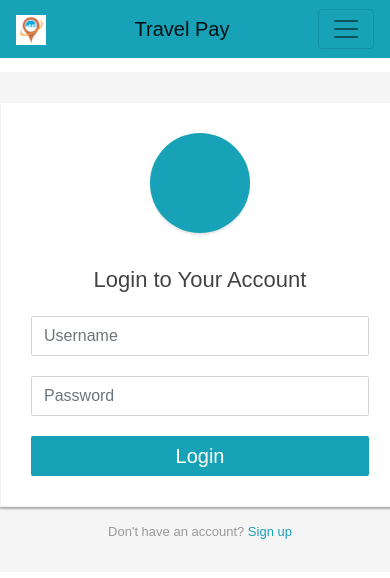
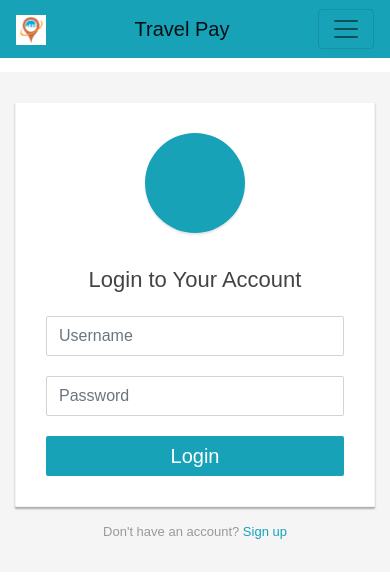
Before and after one commit to hiranthaA/csse_ticketing_system, a React (Create React App) app: page / in a window 390 px wide. Shown: the top 578 px of the page. Built offline with nearby package versions, Linux system fonts and the light colour scheme.

Commit message:
login with responsive

```diff
--- a/src/components/body/content/login/login.css
+++ b/src/components/body/content/login/login.css
@@ -12,7 +12,7 @@
 }
 
 .login-form {
-    width: 400px;
+    /*width: 400px;*/
     margin: 0 auto;
     padding: 30px 0;
 }
--- a/src/components/body/content/login/login.js
+++ b/src/components/body/content/login/login.js
@@ -38,9 +38,9 @@ class Login extends Component {
     }
     render() {
         return (
-            <div className="body-login">
-            <div class="login-form">
-                <form>
+            <div className="body-login col-sm-12 col-md-12 col-lg-12">
+            <div className="login-form col-sm-8 col-md-8 col-lg-12">
+                <form className="login-form col-sm-8 col-md-8 col-lg-4">
                     <div class="avatar"><i class="material-icons">&#xE7FF;</i></div>
                     <h4 class="modal-title">Login to Your Account</h4>
                     <div class="form-group">
--- a/src/components/body/content/registration/registration.js
+++ b/src/components/body/content/registration/registration.js
@@ -49,14 +49,15 @@ class Registration extends Component {
         }else{
             var bal=0;
             var obj1 ={
-                id : fpass,
+                nicorpassport : fpass,
                 fname : ffname,
                 lname : flname,
                 dob : fdob,
                 password : fpwd,
                 balance : bal,
                 customerType : "foreign",
-                expDate : date
+                expDate : date,
+                passport : fpass
 
             }
             console.log(obj1);
@@ -116,14 +117,15 @@ class Registration extends Component {
         }else{
             var bal=0;
             var obj ={
-                id : lnic,
+                nicorpassport : lnic,
                 fname : lfname,
                 lname : llname,
                 dob : ldob,
                 mobile : lmob,
                 password : lpwd,
                 balance : bal,
-                customerType : "local"
+                customerType : "local",
+                nic : lnic
 
             }
             console.log(obj);
@@ -281,7 +283,7 @@ class Registration extends Component {
                                                         <div className="col-sm-6 col-md-8">
                                                             <div className="form-group row">
                                                                 <label id="label" >Amount</label>
-                                                                <input type="text" className="form-control" id="fCusCreditCardName" value="Rs.100.00" readOnly></input>
+                                                                <input type="text" className="form-control" value="Rs.100.00" readOnly></input>
                                                             </div>
                                                         </div>
                                                     </div>
```
